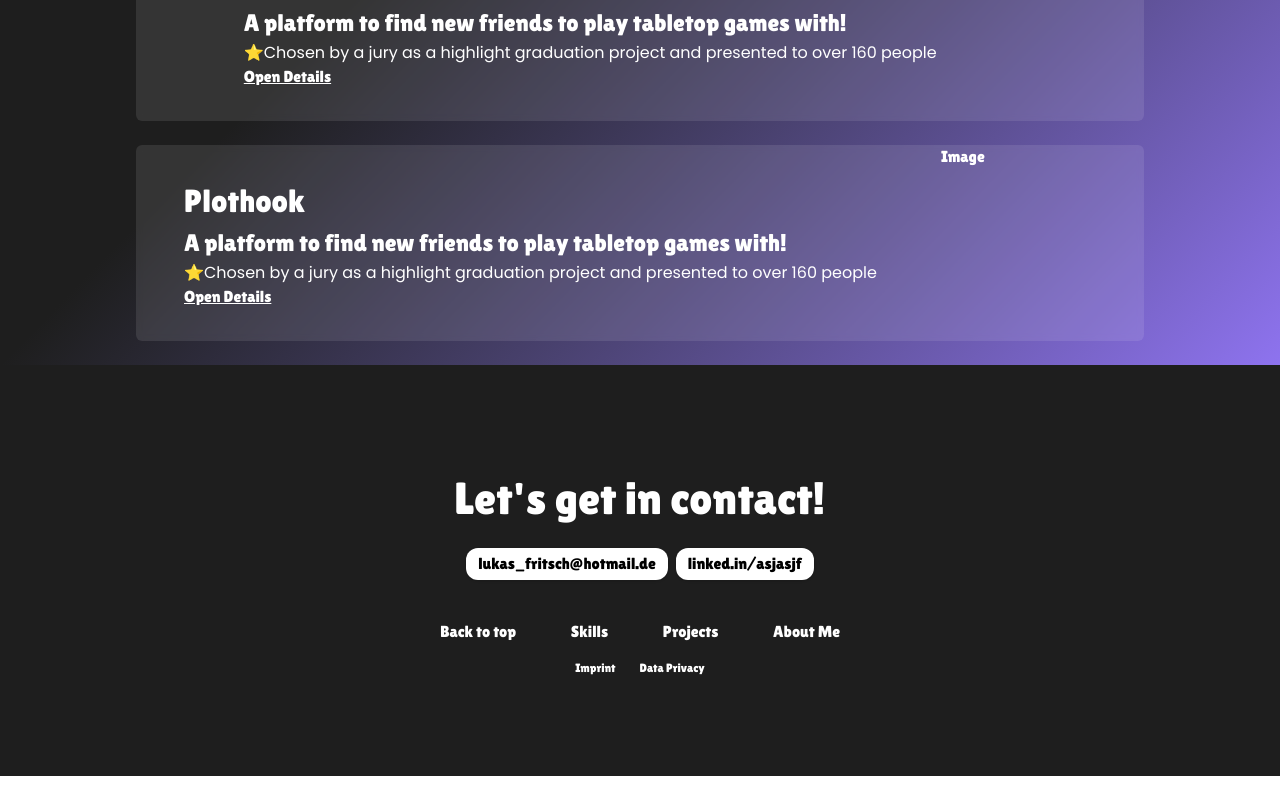
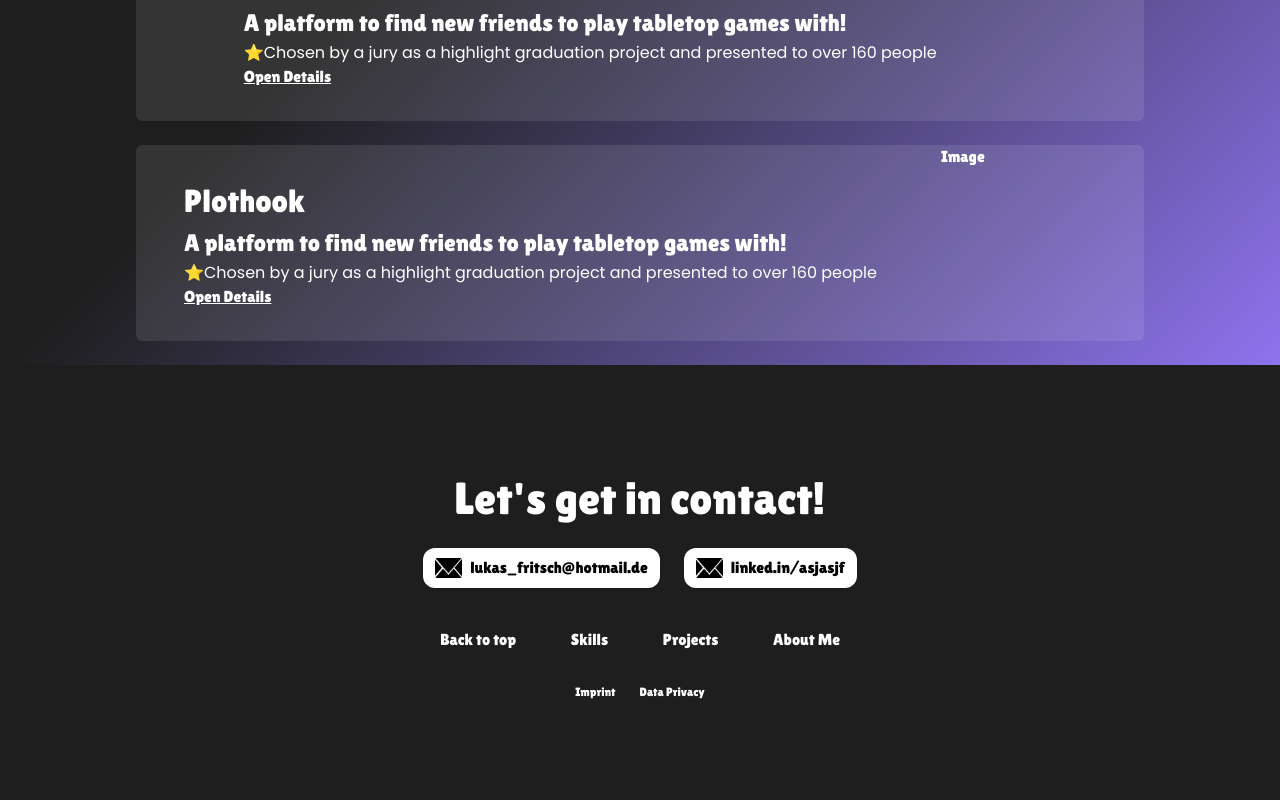
Before and after one commit to LukasF7889/lukasfritsch, a React (Vite) app: page / in a window 1280 px wide. Shown: the part 2110-2910 px from the top of the page. Before the commit the page ends 2886 px from the top, so only its background shows below. Built offline with nearby package versions, Linux system fonts and the light colour scheme.

Commit message:
Footer update

```diff
--- a/src/components/Footer.jsx
+++ b/src/components/Footer.jsx
@@ -1,11 +1,27 @@
+import envelope from "../assets/envelope-icon.png";
+
 const Footer = () => {
   return (
     <div className="flex justify-center items-center bg-lf-black py-25">
       <div className="flex flex-col items-center gap-4">
         <h2 className="text-white">Let's get in contact!</h2>
-        <div>
-          <button className="contact-btn">lukas_fritsch@hotmail.de</button>
-          <button className="contact-btn">linked.in/asjasjf</button>
+        <div className="flex gap-4">
+          <button className="flex gap-2 contact-btn">
+            <img
+              src={envelope}
+              alt="envelope"
+              className="h-5 w-auto self-center"
+            />
+            lukas_fritsch@hotmail.de
+          </button>
+          <button className="flex gap-2 contact-btn">
+            <img
+              src={envelope}
+              alt="envelope"
+              className="h-5 w-auto self-center"
+            />
+            linked.in/asjasjf
+          </button>
         </div>
         <div className="flex justify-between w-100 text-white mt-6">
           <a>Back to top</a>
@@ -13,7 +29,7 @@ const Footer = () => {
           <a>Projects</a>
           <a>About Me</a>
         </div>
-        <div className="flex  gap-6 text-white text-xs">
+        <div className="flex  gap-6 text-white text-xs mt-4">
           <a>Imprint</a>
           <a>Data Privacy</a>
         </div>
--- a/src/index.css
+++ b/src/index.css
@@ -48,6 +48,6 @@ p {
   }
 
   .contact-btn {
-    @apply bg-white rounded-xl px-3 py-1 mx-1 shadow;
+    @apply bg-white rounded-xl px-3 py-2 mx-1 shadow hover:cursor-pointer hover:translate-y-0.5 hover:bg-lf-green ease-in transition duration-100;
   }
 }
```
